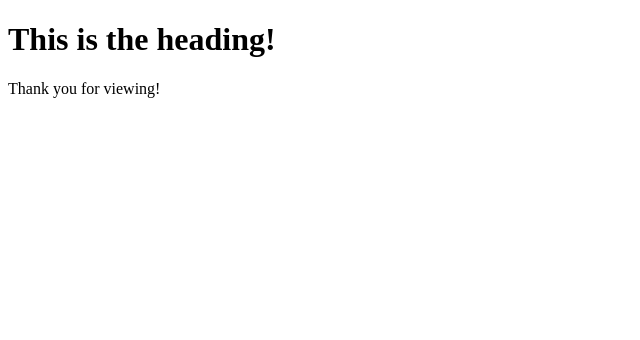
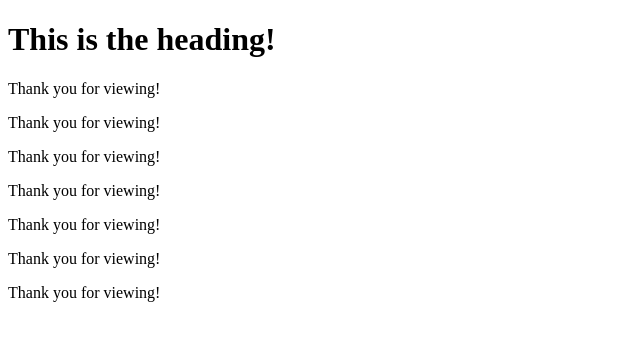
Before and after one commit to Lexscher/github-video-p1, a plain HTML site: page index.html in a window 1280 px wide. Shown: the whole page, without its empty margins (0-640 px from the left). Drawn offline with Linux system fonts and the light colour scheme.

Commit message:
update index.html: more p tags for clarity

```diff
--- a/index.html
+++ b/index.html
@@ -8,5 +8,11 @@
   <body>
     <h1>This is the heading!</h1>
     <p>Thank you for viewing!</p>
+    <p>Thank you for viewing!</p>
+    <p>Thank you for viewing!</p>
+    <p>Thank you for viewing!</p>
+    <p>Thank you for viewing!</p>
+    <p>Thank you for viewing!</p>
+    <p>Thank you for viewing!</p>
   </body>
 </html>
```
